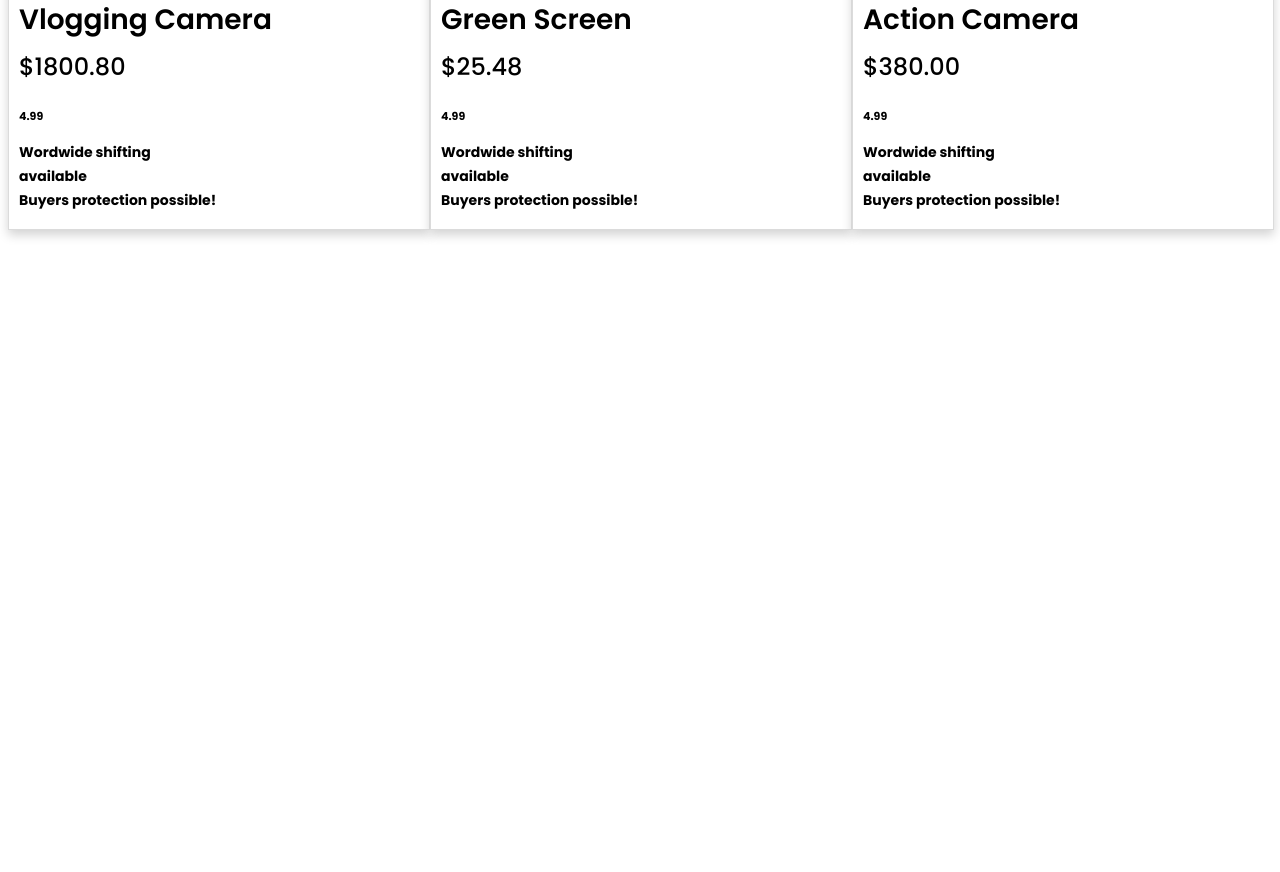
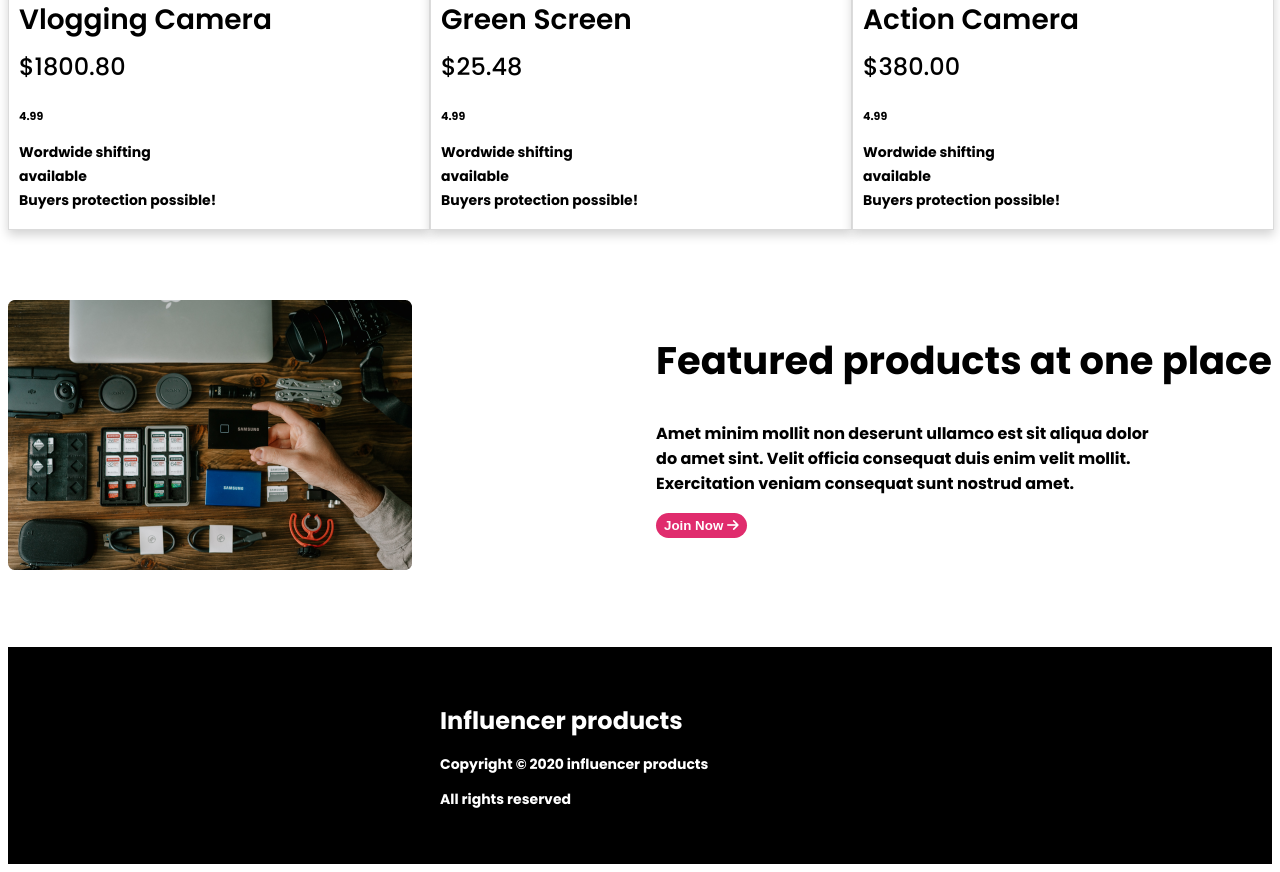
Before and after one commit to Selim999-BD/influencer-gears, a plain HTML site: page index.html in a window 1280 px wide. Shown: the part 2540-3412 px from the top of the page. Before the commit the page ends 2840 px from the top, so only its background shows below. Drawn offline with Linux system fonts and the light colour scheme.

Commit message:
done the project

```diff
--- a/index.html
+++ b/index.html
@@ -173,9 +173,24 @@
                 </div>
             </div>
         </section>
+        <section class="Featured container display-flex">
+            <div class="featured-img">
+                <img src="images/gear.png" alt="">
+            </div>
+            <div class="featured-contain">
+                <h1 class="feature-title">Featured products at one place</h1>
+                <p class="feature-details">Amet minim mollit non deserunt ullamco est sit aliqua dolor <br> do amet sint. Velit officia consequat duis enim velit mollit. <br> Exercitation veniam consequat sunt nostrud amet.</p>
+                <button class="btn-primary">Join Now <i class="fa-solid fa-arrow-right"></i></button>
+            </div>
+        </section>
     </main>
-    <footer>
+    <footer class="footer">
+        <div class="footer-contain">
+            <h1 class="footer-title">Influencer products</h1>
+            <p class="footer-detail">Copyright © 2020  influencer products</p>
+            <p class="footer-detail">All rights reserved</p>
 
+        </div>
     </footer>
 </body>
 </html>
--- a/styles/influence.css
+++ b/styles/influence.css
@@ -125,6 +125,39 @@
     font-weight: bold;
     line-height: 10px;
 }
+/* feature style */
+.Featured{
+    justify-content: space-between;
+}
+.featured-contain{
+    max-width: 650px;
+    text-align: left;
+}
+.feature-title{
+    font-size: 2.4rem;
+    font-weight: bold;
+}
+.feature-details{
+    font-weight: bold;
+}
+.footer{
+    background-color:black;
+    padding: 40px;
+}
+.footer-contain{
+    max-width: 400px;
+    margin: auto;
+}
+.footer-title{
+    font-size: 1.5rem;
+    font-weight: bold;
+    color:white
+}
+.footer-detail{
+    font-size: 14px;
+    font-weight: bold;
+    color: white;
+}
 
 /* media query */
 @media screen and (max-width:576px) {
@@ -151,4 +184,8 @@
     .card-box{
         grid-template-columns: repeat(1 ,1fr);
     }
+    .Featured{
+        flex-direction: column-reverse;
+        gap:30px
+    }
 }
```
